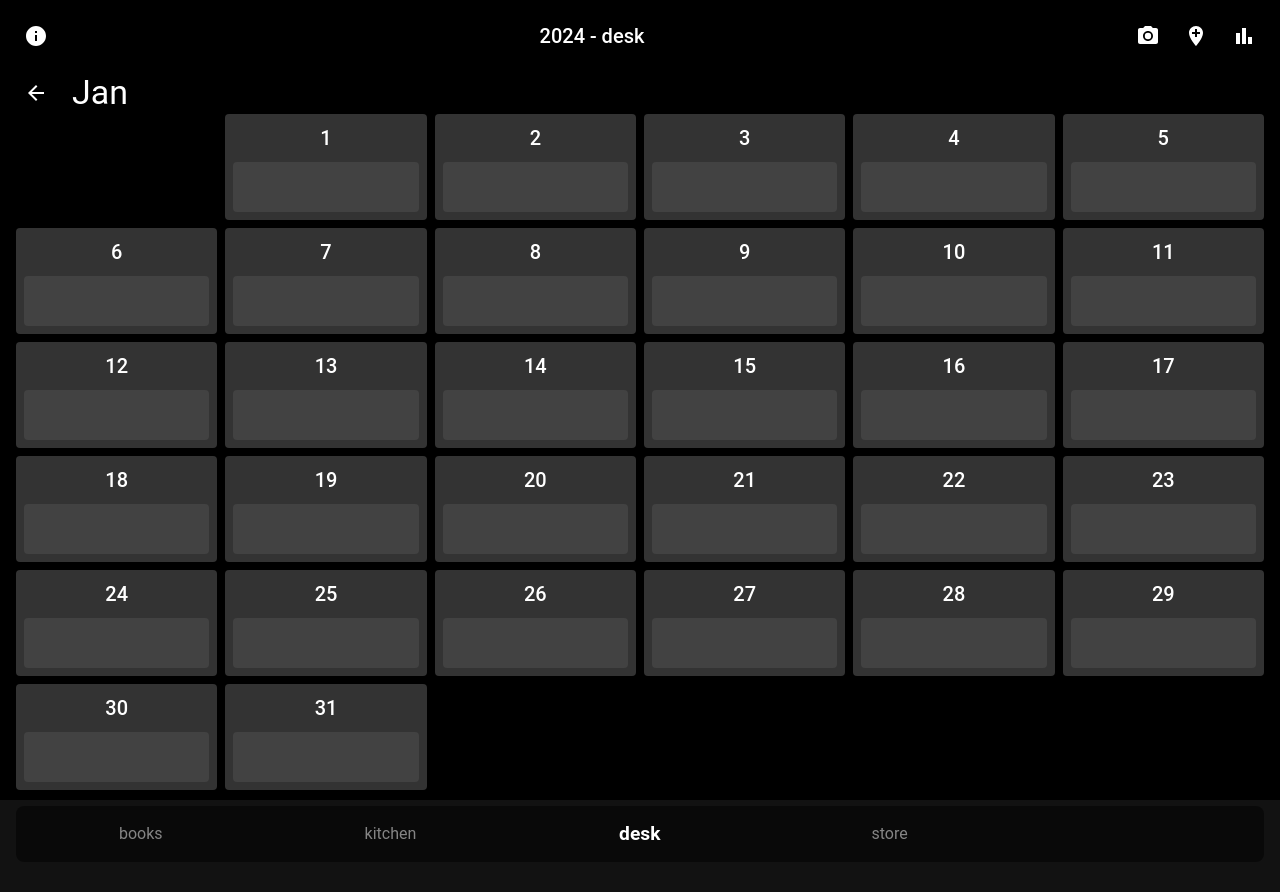
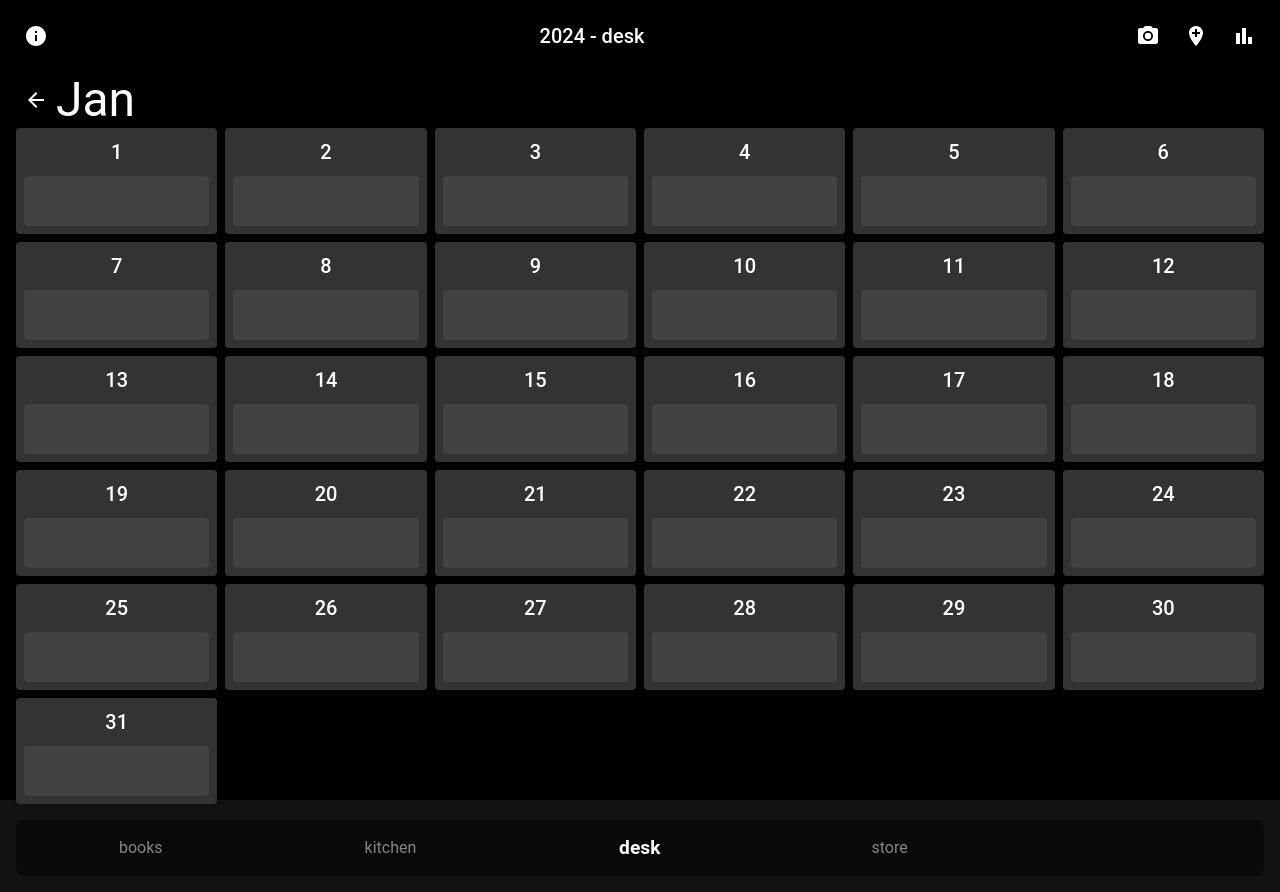
Before and after one commit to GreenTeaProgrammers/difflog2, a React (Vite) app in the folder frontend/: page /welcome in a window 1280 px wide. Both pictures are taken after a click on the element 169 px from the left and 204 px from the top of the page. Built offline with nearby package versions, Linux system fonts and the light colour scheme.

Commit message:
fix:月の表示

```diff
--- a/frontend/src/components/diff/WelcomeScreen.tsx
+++ b/frontend/src/components/diff/WelcomeScreen.tsx
@@ -128,32 +128,18 @@ const renderMonthGridPreview = (month: string) => {
     setCurrentView('month');
   }
 
-const renderMonthView = (month: string) => {
-  const daysInMonth = new Date(2024, months.indexOf(month) + 1, 0).getDate(); // 月の日数を取得
-  const firstDayOfWeek = new Date(2024, months.indexOf(month), 1).getDay(); // 月の初日の曜日を取得
-
-  return (
+const renderMonthView = (month: string) => (
   <>
-      <Box display={"flex"} alignItems="center">
+    <Box display={"flex"}>
       <IconButton onClick={() => setCurrentView("year")}>
         <ArrowBack />
       </IconButton>
-        <Typography variant="h4" sx={{ ml: 2 }}>
-          {month}
-        </Typography>
+      <Typography variant="h3">{month}</Typography>
     </Box>
 
     <Grid container spacing={1}>
-        {Array.from({ length: firstDayOfWeek }).map((_, index) => (
-          <Grid item xs={2} key={`empty-${index}`} />
-        ))}
-        {Array.from({ length: daysInMonth }).map((_, day) => (
-          <Grid
-            item
-            xs={2}
-            key={day}
-            onClick={() => setCurrentDayData(day + 1)}
-          >
+      {[...Array(31)].map((_, day) => (
+        <Grid item xs={2} key={day} onClick={() => setCurrentDayData(day + 1)}>
           <Paper
             elevation={3}
             sx={{
@@ -173,7 +159,6 @@ const renderMonthView = (month: string) => {
     </Grid>
   </>
 );
-};
 
   const setCurrentDayData = (day: number) =>
   {
```
Lines whose indentation alone changed are shown as unchanged.
